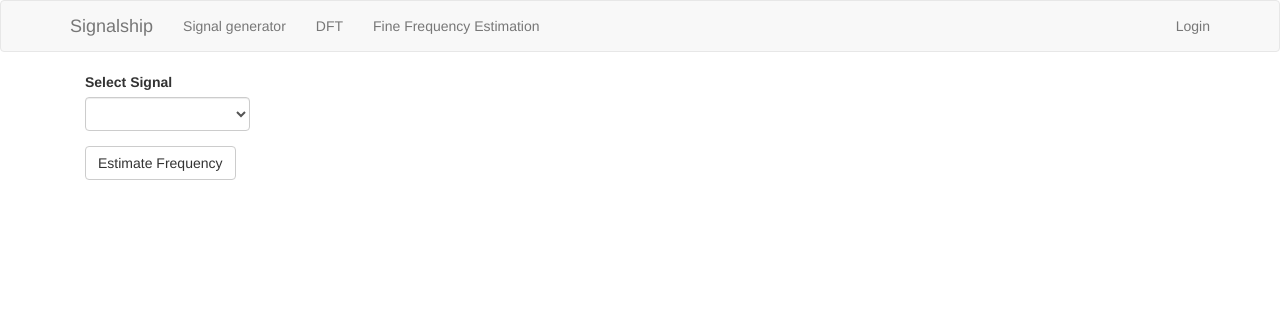
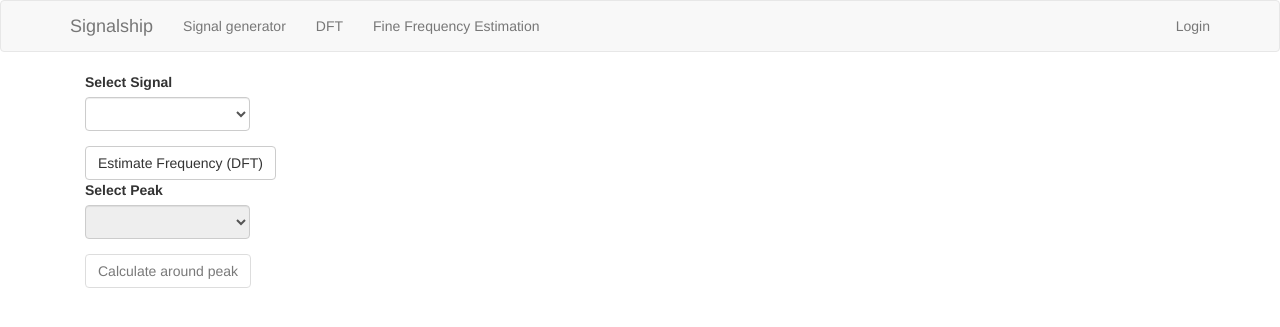
Before and after one commit to ForkyTheEditor/bachelors-signal-flask, a Flask app: page /estimate in a window 1280 px wide. Shown: the top 327 px of the page. Run offline with Flask 2, Linux system fonts and the light colour scheme; lists and menus that the app fills with data are empty; some libraries are stand-ins or nearby versions.

Commit message:
Added peak choosing

```diff
--- a/app/__init__.py
+++ b/app/__init__.py
@@ -23,5 +23,6 @@ db_ref = db.reference()
 bootstrap = Bootstrap(app)
 
 generated_signals_history = []
+peaks_frequency_estimation = []
 
 from app import routes
--- a/app/forms.py
+++ b/app/forms.py
@@ -39,4 +39,10 @@ class DFTCalculationForm(FlaskForm):
 class FrequencyEstimationForm(FlaskForm):
 
     select_signal = SelectField(label="Select Signal", coerce=int)
-    estimate_frequency = SubmitField(label='Estimate Frequency')
+    estimate_frequency = SubmitField(label='Estimate Frequency (DFT)')
+
+
+class PeakSelectForm(FlaskForm):
+
+    select_peak = SelectField(label="Select Peak", coerce=int)
+    submit_choice = SubmitField(label="Calculate around peak")
--- a/app/frequency_estimation.py
+++ b/app/frequency_estimation.py
@@ -18,4 +18,4 @@ def estimate_frequency(signal):
     peaks = find_peaks(dft_half, height=0.1, prominence=0.2)
 
 
-    return plot_dft(dft, signal[3], peaks=peaks[0])
+    return plot_dft(dft, signal[3], peaks=peaks[0]), peaks[0]
--- a/app/routes.py
+++ b/app/routes.py
@@ -1,9 +1,9 @@
 import requests
 from flask import render_template, flash, redirect, url_for, request
 
-from app import app, generated_signals_history
+from app import app, generated_signals_history, peaks_frequency_estimation
 from app.dft_calculation import plot_dft, calculate_dft
-from app.forms import LoginForm, SignalGenerationForm, DFTCalculationForm, FrequencyEstimationForm
+from app.forms import LoginForm, SignalGenerationForm, DFTCalculationForm, FrequencyEstimationForm, PeakSelectForm
 from app.frequency_estimation import estimate_frequency
 from app.signal_generation import generate_signal, create_plot
 
@@ -42,7 +42,7 @@ def signal_generator():
     embedded_image = []
 
     # Mock
-    generate_signal(100, [4.54, 53.33], 1, [1,1], [0,0,0], save=True)
+    generate_signal(100, [4.54, 53.33], 1, [1, 1], [0, 0, 0], save=True)
 
     if form.validate_on_submit():
         # Recalculate and redraw plot
@@ -97,10 +97,18 @@ def dft():
 @app.route('/estimate', methods=['GET', 'POST'])
 def frequency_estimation():
     form = FrequencyEstimationForm()
+    peak_form = PeakSelectForm()
 
-    # Populate the choices list with the saved signals
+    # Disable the peak form
+    peak_form.submit_choice.render_kw = {'disabled': 'disabled'}
+    peak_form.select_peak.render_kw = {'disabled': 'disabled'}
+
+    # Populate the selects
     form.select_signal.choices = [(i, signal[1]) for i, signal
                                   in enumerate(generated_signals_history)]
+
+
+
 
     embedded_image = []
 
@@ -109,10 +117,22 @@ def frequency_estimation():
         selected_signal = generated_signals_history[selected_index]
 
         # Estimate the frequency
-        embedded_image = estimate_frequency(selected_signal)
+        embedded_image, peaks = estimate_frequency(selected_signal)
+
+        peaks_frequency_estimation.append(peaks)
 
 
+    if peaks_frequency_estimation:
+        peak_form.select_peak.choices = [(peak, "Peak " + str(i)) for i, peak
+                                         in enumerate(peaks_frequency_estimation[0])]
+        # Reactivate the peak form
+        peak_form.submit_choice.render_kw = {}
+        peak_form.select_peak.render_kw = {}
+
+
+    if peak_form.select_peak.data and peak_form.validate_on_submit():
+        print("da")
 
 
     return render_template('frequency_estimation.html', plot=embedded_image,
-                           signals=generated_signals_history, form=form)
+                           signals=generated_signals_history, form=form, peak_form=peak_form)
--- a/app/templates/frequency_estimation.html
+++ b/app/templates/frequency_estimation.html
@@ -12,6 +12,10 @@
 
              {{ wtf.quick_form(form) }}
 
+
+            {{ wtf.quick_form(peak_form) }}
+
+
         </div>
         <div class="col-md-10">
             {% if plot %}
```
Also changed, not shown: app/dft_calculation.py (+9 -1 lines).
